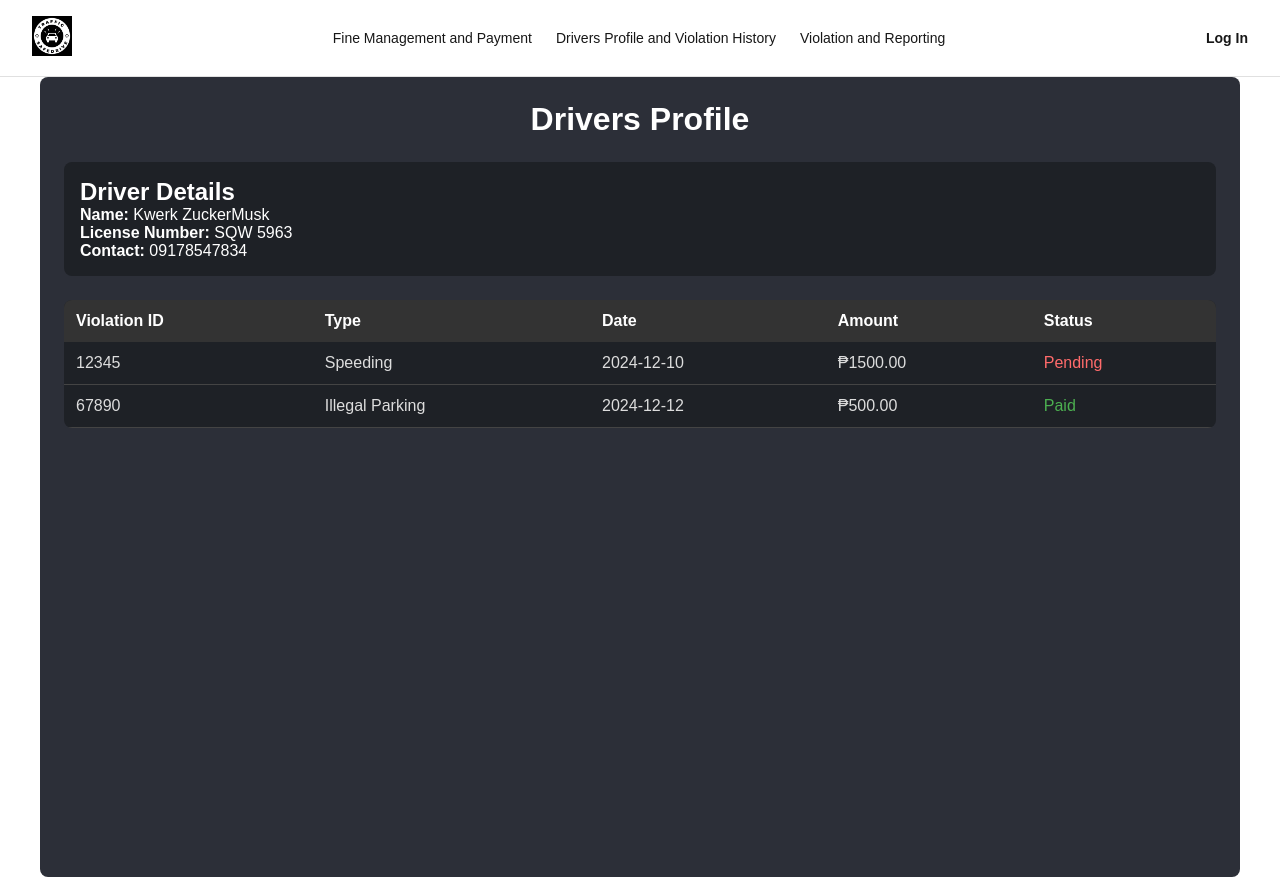
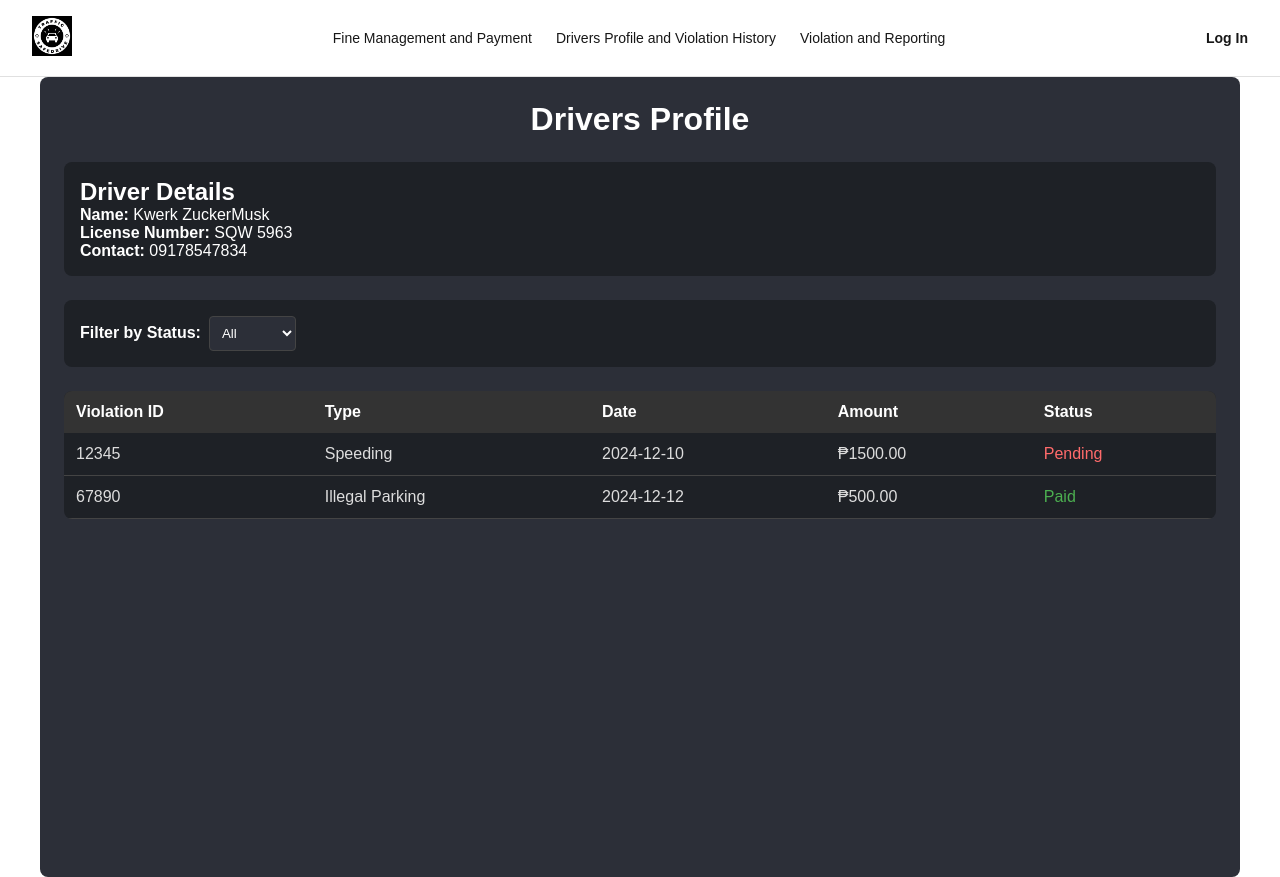
Before and after one commit to bananaNuggets75/traffic-management-system, a Next.js app: page /driversProfile in a window 1280 px wide. Built offline with nearby package versions, Linux system fonts and the light colour scheme.

Commit message:
driversp-profile: filter

```diff
--- a/app/driversProfile/page.tsx
+++ b/app/driversProfile/page.tsx
@@ -40,6 +40,36 @@ const DriversProfilePage = () => {
         <p><strong>Name:</strong> Kwerk ZuckerMusk</p>
         <p><strong>License Number:</strong> SQW 5963</p>
         <p><strong>Contact:</strong> 09178547834</p>
+      </section>
+
+      {/* Filter Section */}
+      <section
+        style={{
+          marginBottom: '24px',
+          padding: '16px',
+          backgroundColor: '#1E2126',
+          borderRadius: '8px',
+        }}
+      >
+        <label htmlFor="filter" style={{ marginRight: '8px' }}>
+          <strong>Filter by Status:</strong>
+        </label>
+        <select
+          id="filter"
+          value={filter}
+          onChange={(e) => setFilter(e.target.value)}
+          style={{
+            padding: '8px',
+            borderRadius: '4px',
+            border: '1px solid #444',
+            backgroundColor: '#2C2F38',
+            color: '#fff',
+          }}
+        >
+          <option value="All">All</option>
+          <option value="Pending">Pending</option>
+          <option value="Paid">Paid</option>
+        </select>
       </section>
 
       {/* Violation History Section */}
```
